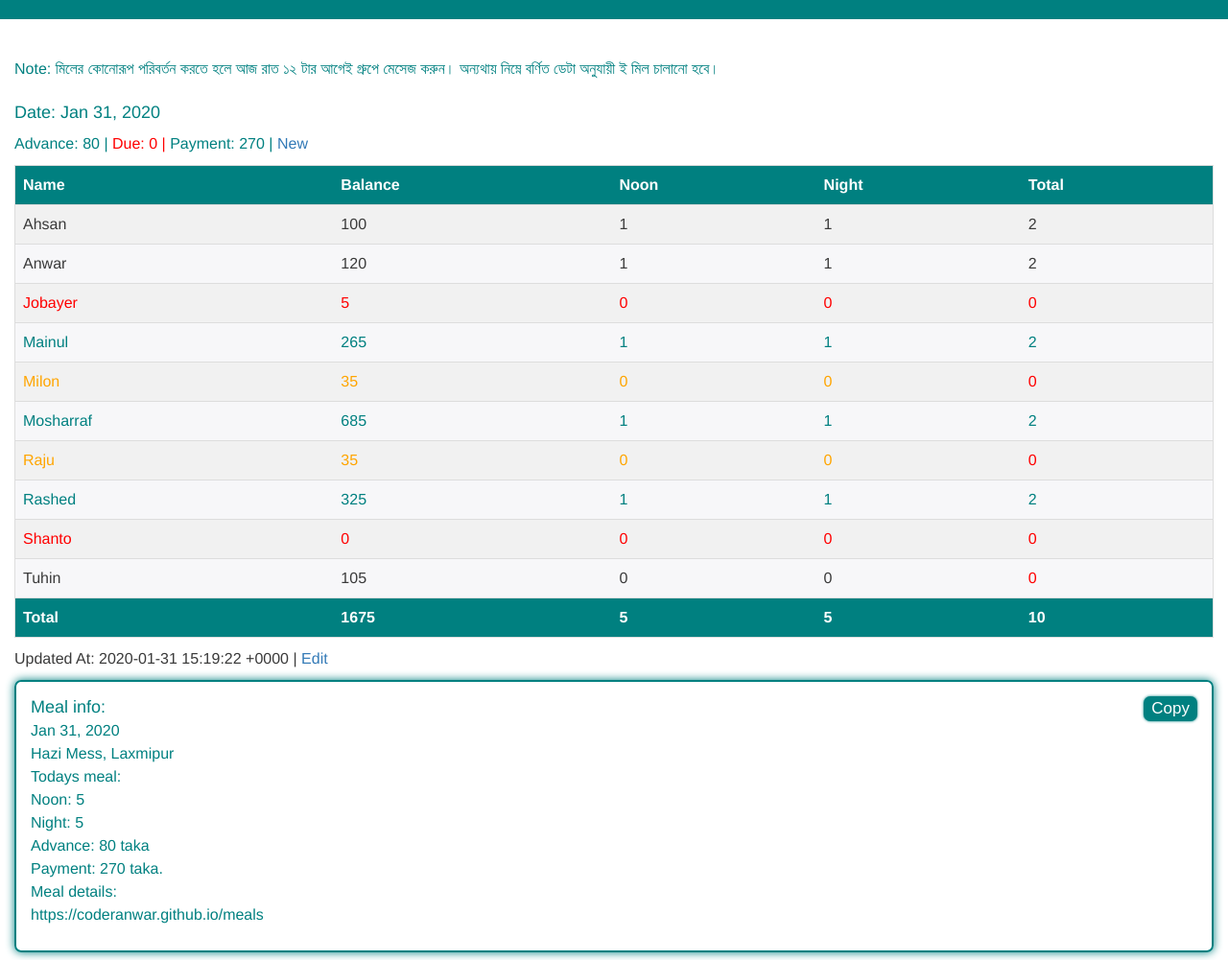
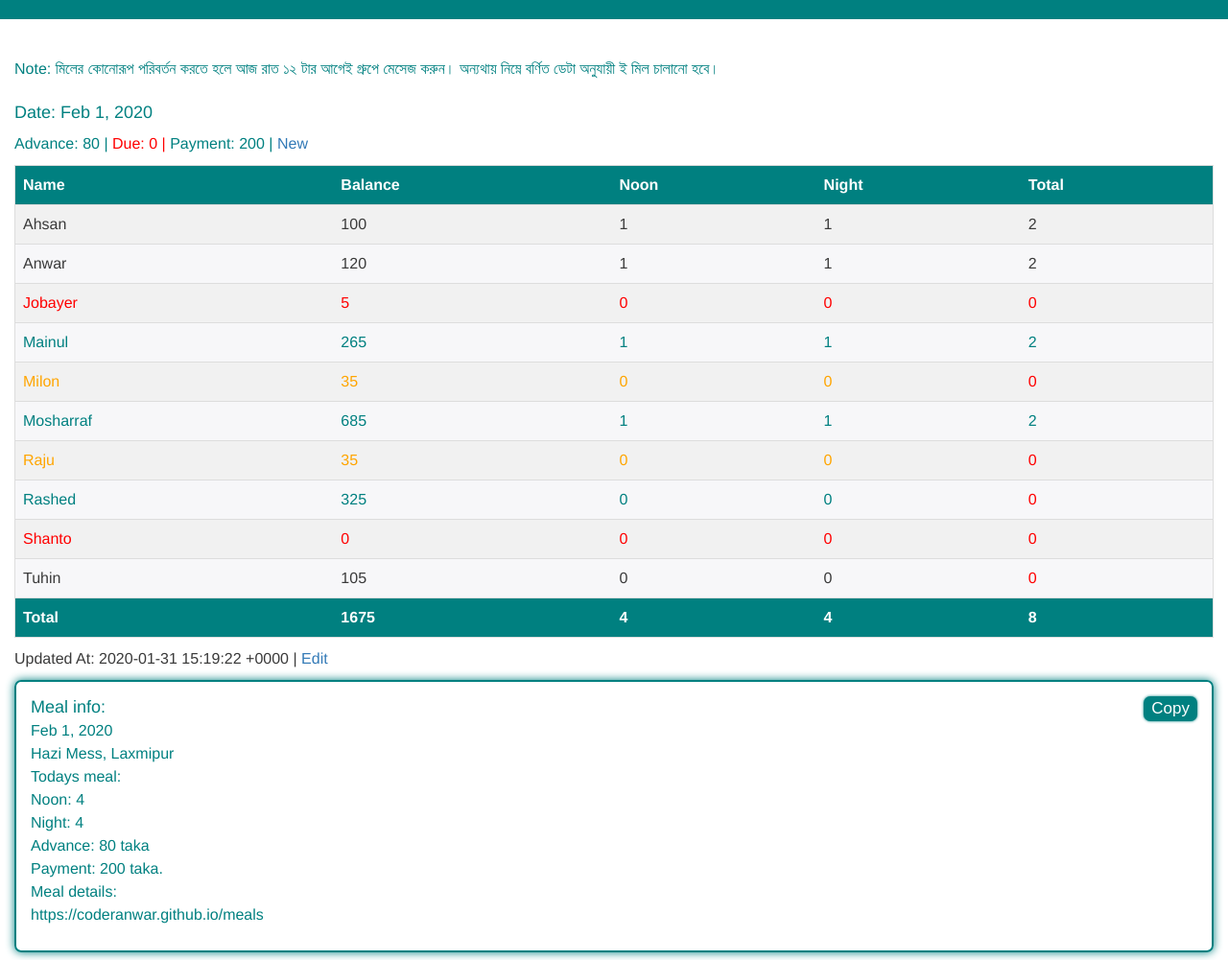
Before and after one commit to coderanwar/meals, a Jekyll site: the page built from index.html, in a window 1280 px wide and 1400 px high. Shown: the part 164-1165 px from the top of the window at 96% size. Built offline with Jekyll 4.4.1, drawn with Linux system fonts in a browser that asks for light colours.

Commit message:
Update meals.yml

```diff
--- a/_data/meals.yml
+++ b/_data/meals.yml
@@ -1,5 +1,5 @@
 
-- Date: 2020-01-31
+- Date: 2020-02-01
   Paid: 0
   Advance: 80
   Due: 0
@@ -34,8 +34,8 @@
       Night: 0
     - Name: "Rashed"
       Balance: 325
-      Noon: 1
-      Night: 1
+      Noon: 0
+      Night: 0
     - Name: "Shanto"
       Balance: 0
       Noon: 0
```
